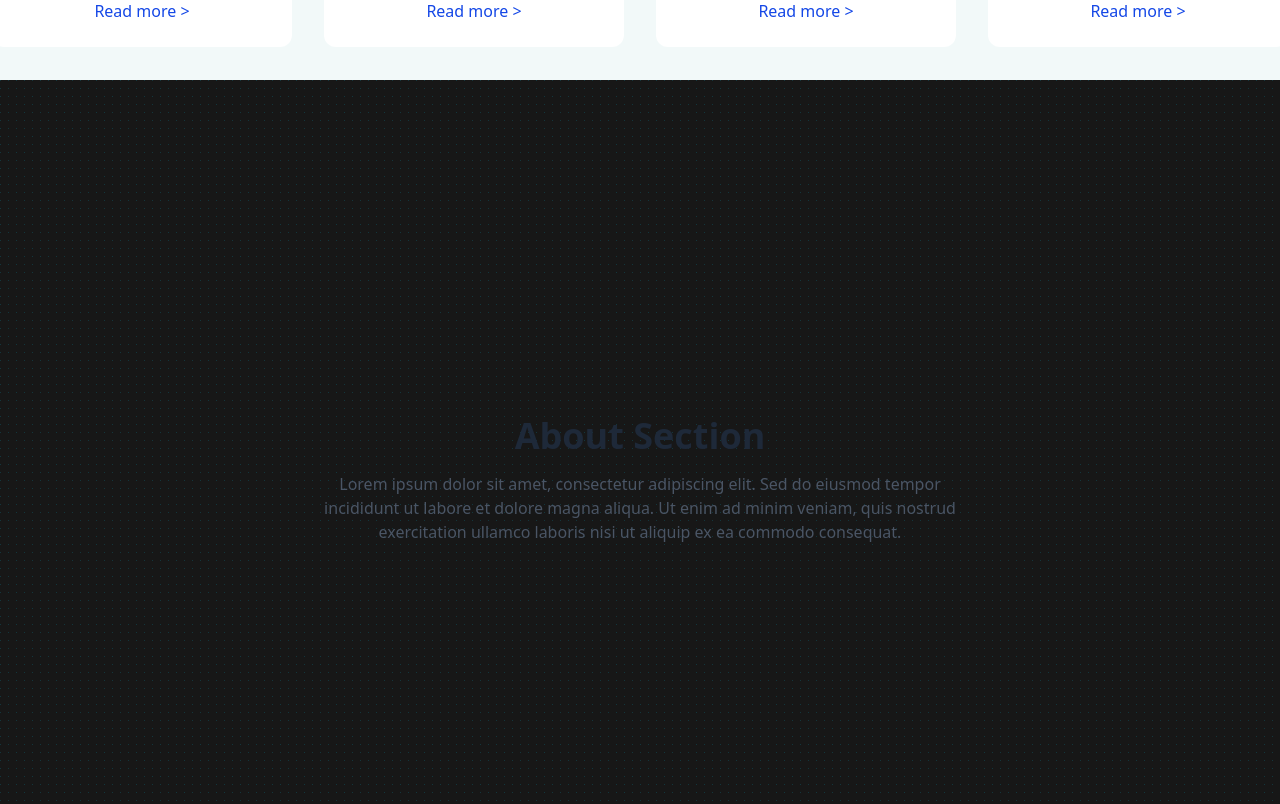
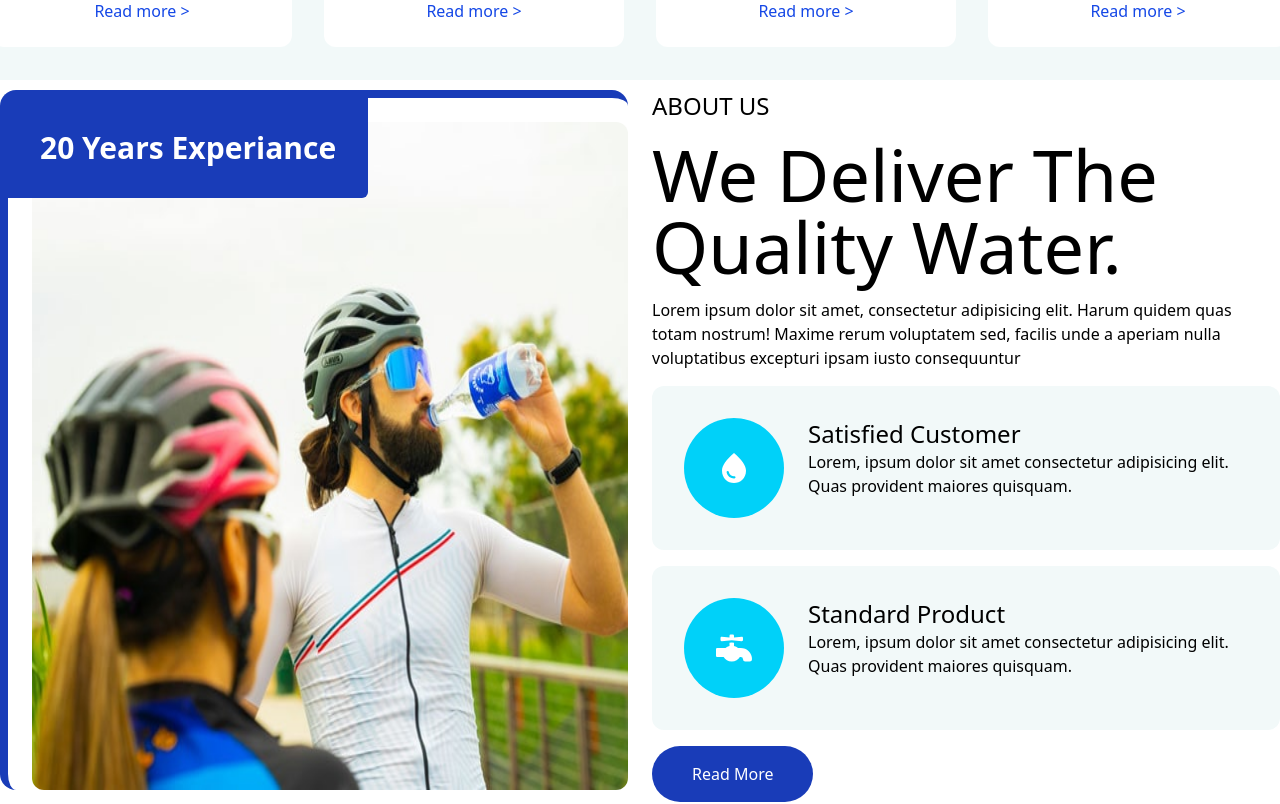
Before and after one commit to Vaidupatel/Fusion_Water_Tech_FE, a React (Vite) app: page / in a window 1280 px wide. Shown: the part 1360-2164 px from the top of the page. Built offline with nearby package versions, Linux system fonts and the light colour scheme.

Commit message:
1) about section added

```diff
--- a/src/App.jsx
+++ b/src/App.jsx
@@ -1,4 +1,5 @@
 import "./App.css";
+import About from "./Components/About/About";
 import Feature from "./Components/Feature/Feature";
 import Home from "./Components/Home/Home";
 import Navbar from "./Components/Navbar/Navbar";
@@ -9,33 +10,7 @@ function App() {
       <Navbar />
       <Home />
       <Feature />
-      <div className="bg-gray-50">
-        {["About", "Services", "Portfolio", "Contact"].map((section) => (
-          <div
-            key={section}
-            id={section.toLowerCase()}
-            // className="min-h-screen flex items-center justify-center"
-            className="h-screen w-full bg-neutral-900 flex items-center justify-center"
-            style={{
-              backgroundImage: `radial-gradient(circle at 0.5px 0.5px, rgba(6,182,212,0.2) 0.5px, transparent 0)`,
-              backgroundSize: "8px 8px",
-              backgroundRepeat: "repeat",
-            }}
-          >
-            <div className="text-center">
-              <h2 className="text-4xl font-bold text-gray-800 mb-4">
-                {section} Section
-              </h2>
-              <p className="text-gray-600 max-w-2xl mx-auto">
-                Lorem ipsum dolor sit amet, consectetur adipiscing elit. Sed do
-                eiusmod tempor incididunt ut labore et dolore magna aliqua. Ut
-                enim ad minim veniam, quis nostrud exercitation ullamco laboris
-                nisi ut aliquip ex ea commodo consequat.
-              </p>
-            </div>
-          </div>
-        ))}
-      </div>
+      <About />
     </>
   );
 }
--- /dev/null
+++ b/src/Components/About/About.jsx
@@ -0,0 +1,67 @@
+import React from "react";
+import about from "/Images/about.jpg";
+import { MdWaterDrop } from "react-icons/md";
+import { FaFaucet } from "react-icons/fa";
+const About = () => {
+  return (
+    <div className="h-[90vh] bg-[#FFFFFF] flex gap-6 items-center justify-center">
+      <div className="h-[700px] w-[650px]">
+        <div className="relative h-full border-blue-800 border-l-8 border-t-8 pt-6 pl-6 rounded-2xl">
+          <img src={about} alt="" className="h-full w-full rounded-xl" />
+          <div className="absolute top-0 left-0 p-8 rounded-br-md bg-blue-800">
+            <p className="text-3xl text-[#FFFFFF] font-bold">
+              20 Years Experiance
+            </p>
+          </div>
+        </div>
+      </div>
+      <div className="h-[700px] w-[650px] flex flex-col gap-4">
+        <h3 className="uppercase text-2xl">About Us</h3>
+        <h1 className="text-7xl">
+          We Deliver The <br />
+          Quality Water.
+        </h1>
+        <p className="text-[16px]">
+          Lorem ipsum dolor sit amet, consectetur adipisicing elit. Harum quidem
+          quas totam nostrum! Maxime rerum voluptatem sed, facilis unde a
+          aperiam nulla voluptatibus excepturi ipsam iusto consequuntur
+        </p>
+        <div className="p-8 flex gap-6 bg-[#F2F9F9] rounded-xl">
+          <div className="">
+            <i className="h-25 w-25 flex items-center justify-center rounded-full bg-[#00D1F9]">
+              <MdWaterDrop className="text-[#FFFFFF] text-4xl" />
+            </i>
+          </div>
+          <div className="flex flex-col items-start">
+            <h3 className="text-2xl">Satisfied Customer</h3>
+            <p className="text-[16px] text-start">
+              Lorem, ipsum dolor sit amet consectetur adipisicing elit. Quas
+              provident maiores quisquam.
+            </p>
+          </div>
+        </div>
+        <div className="p-8 flex gap-6 bg-[#F2F9F9] rounded-xl">
+          <div className="">
+            <i className="h-25 w-25 flex items-center justify-center rounded-full bg-[#00D1F9]">
+              <FaFaucet className="text-[#FFFFFF] text-4xl" />
+            </i>
+          </div>
+          <div className="flex flex-col items-start">
+            <h3 className="text-2xl">Standard Product</h3>
+            <p className="text-[16px] text-start">
+              Lorem, ipsum dolor sit amet consectetur adipisicing elit. Quas
+              provident maiores quisquam.
+            </p>
+          </div>
+        </div>
+        <div>
+          <button className="py-4 px-10 text-[#FFFFFF] bg-blue-800 hover:bg-[#00D1F9] rounded-4xl text-[16px]">
+            Read More
+          </button>
+        </div>
+      </div>
+    </div>
+  );
+};
+
+export default About;
```
Also changed, not shown: public/Images/about.jpg (added).
